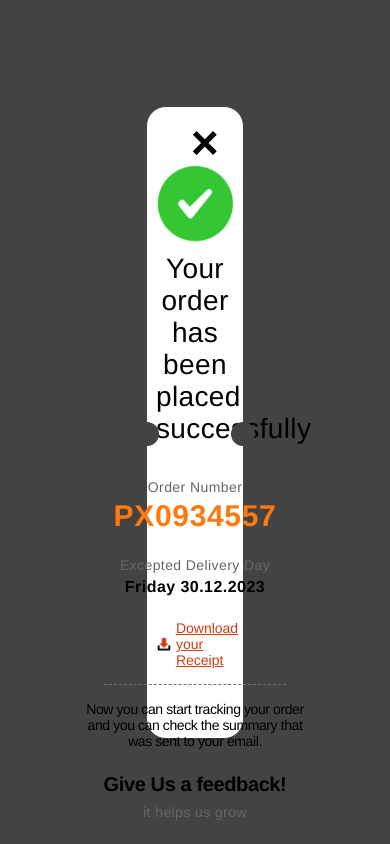
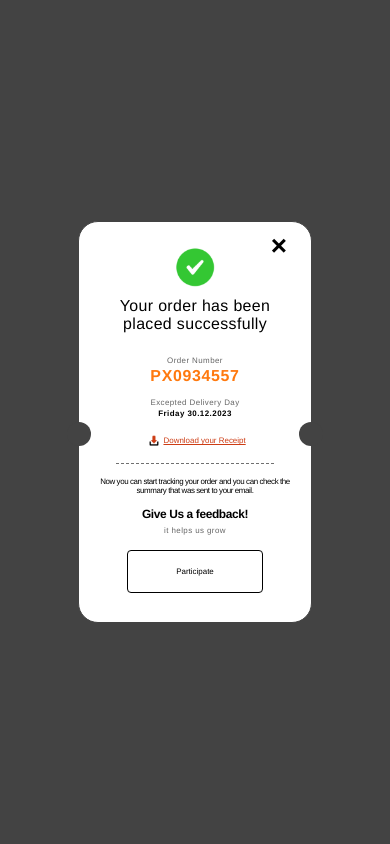
Before and after one commit to bazadough1997r/orange-popup, a plain HTML site: page index.html in a window 390 px wide. Both pictures are taken after a click on the button "Open Pop-up". Drawn offline with Linux system fonts and the light colour scheme.

Commit message:
responsive

```diff
--- a/styles.css
+++ b/styles.css
@@ -18,17 +18,23 @@ body {
   min-height: 100%;
 }
 
+html,
+body {
+  max-width: 100%;
+  overflow-x: hidden;
+}
+
 .button {
   background-color: #ff8c00;
   border: none;
   color: white;
-  padding: 1rem 2rem;
+  padding: 1vh 2vw;
   text-align: center;
   text-decoration: none;
   display: inline-block;
-  font-size: 1rem;
+  font-size: calc(0.6rem + 0.6vw);
   font-weight: bold;
-  margin: 1rem 0.5rem;
+  margin: 1vh 0.5vw;
   cursor: pointer;
   border-radius: 4px;
   transition: background-color 0.3s ease;
@@ -70,14 +76,13 @@ body {
 }
 
 .popupTitle img {
-  width: 5rem;
-  padding-top: 1.5rem;
+  width: 3.5rem;
+  padding-top: 3vh;
 }
 
 .popupTitle p {
-  font-family: Helvetica Neue, Bold;
   color: #000000;
-  font-size: 1.75rem;
+  font-size: calc(0.8rem + 0.8vw);
   font-weight: 500;
   text-align: center;
   width: 20vw;
@@ -91,7 +96,7 @@ body {
   justify-content: center;
   align-items: center;
   text-align: center;
-  padding: 1.5rem 0px;
+  padding: 1.5vh 0px;
 }
 
 .paymentDetails p {
@@ -99,31 +104,29 @@ body {
 }
 
 .orderNumber {
-  padding-bottom: 1.5rem;
+  padding-bottom: 1.5vh;
 }
 
 .subTitle {
   color: #666666;
-  font-family: Helvetica Neue, Regular;
-  font-size: 0.875rem;
-  padding-bottom: 0.3rem;
+  font-size: calc(0.4rem + 0.4vw);
+  padding-bottom: 0.3vh;
   letter-spacing: 0.0257rem;
   margin: 0px;
 }
 
 .orderNumberP {
   color: #ff790e;
-  font-family: Helvetica Neue;
-  font-size: 1.875rem;
+  font-size: calc(0.8rem + 0.8vw);
   font-weight: bold;
   letter-spacing: 0.0427rem;
 }
 
 .deliveryTimeP {
   color: #000000;
-  font-family: Helvetica Neue;
   font-weight: bold;
   letter-spacing: 0.02857rem;
+  font-size: calc(0.4rem + 0.4vw);
 }
 
 .downloadButton {
@@ -136,14 +139,13 @@ body {
 
 .downloadButton img {
   width: 1.5rem;
-  padding: 0.3rem;
+  padding: 0.5vh;
 }
 
 .downloadButton p {
-  font-family: Helvetica Neue, Regular;
   color: #cd3c14;
   text-decoration: underline;
-  font-size: 0.875rem;
+  font-size: calc(0.4rem + 0.4vw);
 }
 
 .feedbackSection {
@@ -160,26 +162,24 @@ body {
   margin: 1rem auto;
   width: 80%;
   opacity: 1;
-  margin: 1rem 0px;
+  margin: 1.5vh 0px;
 }
 
 .feedbackSection .feedbackIntro {
   letter-spacing: -0.0257rem;
   color: #000000;
   opacity: 1;
-  font-family: Helvetica Neue;
-  font-size: .875rem;
-  margin: 0px 0px 1.5rem 0px;
+  font-size: calc(0.4rem + 0.4vw);
+  margin: 0px 0px 1.5vh 0px;
 }
 
 .feedbackSection .giveUsFeedback {
-  font-family: Helvetica Neue;
-  font-size: 1.25rem;
+  font-size: calc(0.6rem + 0.6vw);
   font-weight: bold;
   letter-spacing: -0.024rem;
   color: #000000;
   opacity: 1;
-  margin: 0px 0px 0.5rem 0px;
+  margin: 0px 0px 0.5vh 0px;
 }
 
 .feedbackSection button {
@@ -189,9 +189,8 @@ body {
   color: #000000;
   background-color: #ffffff;
   padding: 1rem 5rem;
-  font-family: Helvetica Neue;
-  margin: 1.5rem auto;
-  font-size: .875rem;
+  margin: 1.5vh auto;
+  font-size: calc(0.4rem + 0.4vw);
   cursor: pointer;
 }
 
@@ -212,11 +211,10 @@ body {
 .popup-content {
   background-color: white;
   margin: auto;
-  padding: 2rem;
+  padding: 2vh;
   border: 1px solid #434343;
   border-radius: 20px;
   width: 25%;
-  height: 75%;
   max-width: 90%;
   max-height: 90%;
   position: relative;
@@ -227,9 +225,9 @@ body {
 
 .close {
   position: absolute;
-  top: .5rem;
+  top: 0.5rem;
   right: 1.5rem;
-  font-size: 3rem;
+  font-size: calc(1.4rem + 1.4vw);
   font-weight: bold;
   cursor: pointer;
 }
@@ -243,3 +241,63 @@ body {
     opacity: 1;
   }
 }
+
+@media (max-width: 1050px) {
+  .popup-content {
+    width: 30%;
+  }
+  .feedbackSection button {
+    padding: 1rem 3rem;
+    margin: 1.5vh auto;
+  }
+  .popupTitle img {
+    width: 3rem;
+    padding-top: 1vh;
+  }
+  .popupTitle p {
+    width: 70%;
+  }
+}
+
+@media (max-width: 920px) {
+  .popup-content {
+    width: 40%;
+  }
+  .feedbackSection button {
+    padding: 1rem 3rem;
+    margin: 1.5vh auto;
+  }
+  .popupTitle img {
+    width: 3rem;
+    padding-top: 1vh;
+  }
+  .popupTitle p {
+    width: 70%;
+  }
+}
+
+@media (max-width: 820px) {
+  .popup-content {
+    width: 40%;
+  }
+  .popupTitle img {
+    width: 2.5rem;
+    padding-top: 1vh;
+  }
+  .downloadButton img {
+    width: 1.2rem;
+    padding: 0.5vh;
+  }
+}
+
+@media (max-width: 600px) {
+  .popupTitle p {
+    width: 90%;
+  }
+}
+
+@media (max-width: 500px) {
+  .popup-content {
+    width: 60%;
+  }
+}
```
